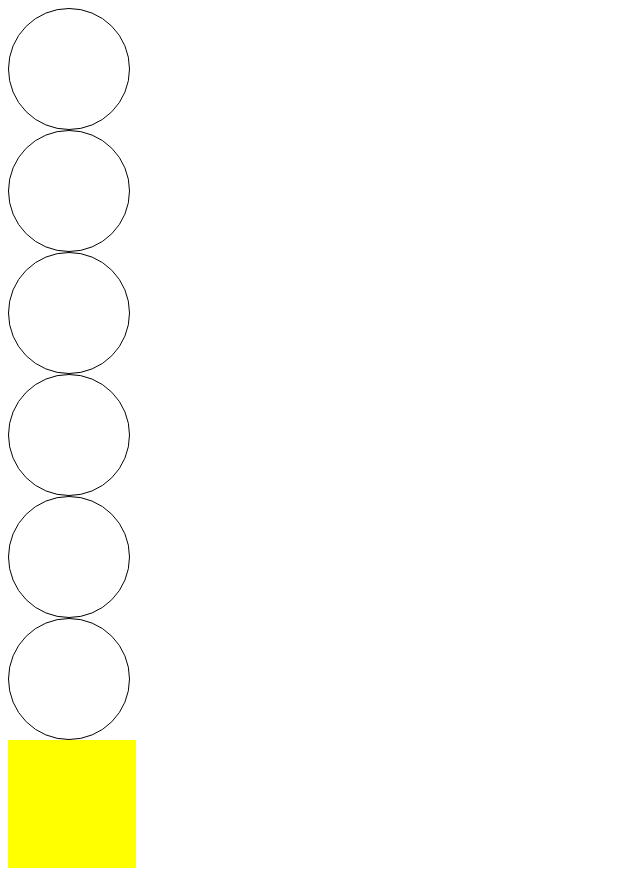
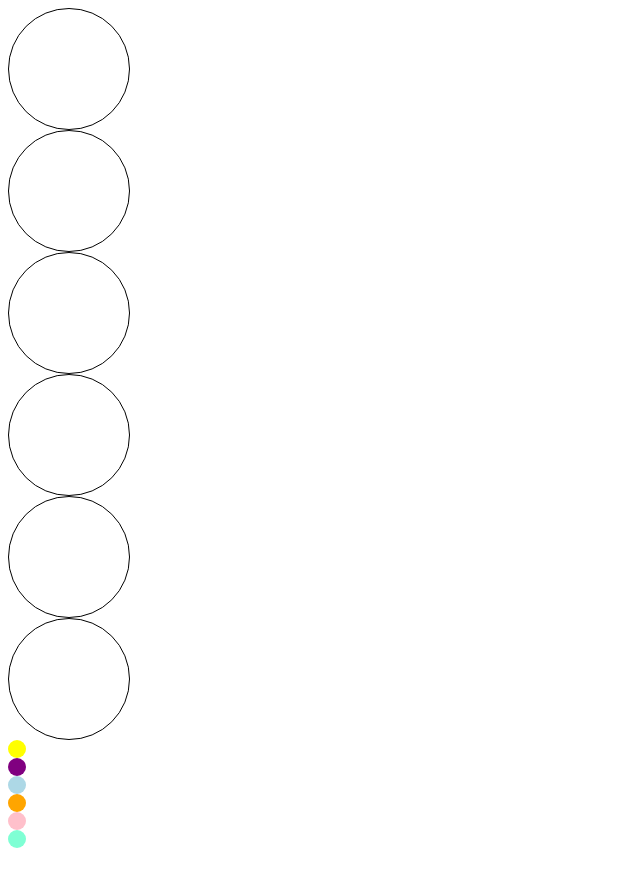
Before and after one commit to haggislea/landing_pages, a plain HTML site: page dots/index.html in a window 1280 px wide. Shown: the whole page, without its empty margins (0-640 px from the left). Drawn offline with Linux system fonts and the light colour scheme.

Commit message:
coloured circles added

```diff
--- a/dots/css/stylesheet.css
+++ b/dots/css/stylesheet.css
@@ -8,9 +8,11 @@
 }
 
 .first_colour_circle{
- background-color: yellow;
- width: 128px;
- height: 128px;
+  border-radius:60px;
+ background: yellow;
+ width: 18px;
+ height: 18px;
+
 }
 
 
@@ -23,7 +25,10 @@
 }
 
 .second_colour_circle{
-
+  border-radius:60px;
+ background: purple;
+ width: 18px;
+ height: 18px;
 }
 
 .thirdCircle{
@@ -35,7 +40,10 @@
 }
 
 .third_colour_circle{
-
+  border-radius:60px;
+ background: lightblue;
+ width: 18px;
+ height: 18px;
 }
 
 .fourthCircle{
@@ -47,7 +55,10 @@ height: 120px;
 }
 
 .fourth_colour_circle{
-
+  border-radius:60px;
+ background: orange;
+ width: 18px;
+ height: 18px;
 }
 
 .fifthCircle{
@@ -59,7 +70,10 @@ height: 120px;
 }
 
 .fifth_colour_circle{
-
+  border-radius:60px;
+ background: pink;
+ width: 18px;
+ height: 18px;
 }
 
 .sixthCircle{
@@ -71,5 +85,8 @@ height: 120px;
 }
 
 .sixth_colour_circle{
-
+  border-radius:60px;
+ background: aquamarine;
+ width: 18px;
+ height: 18px;
 }
```
